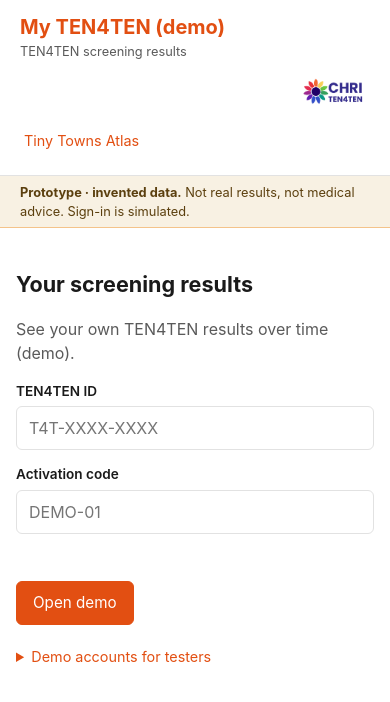
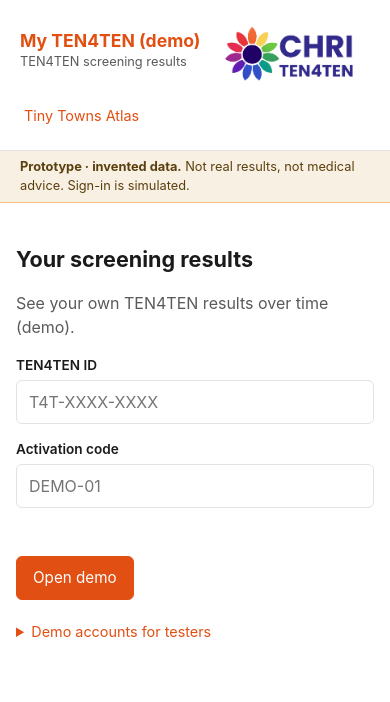
Before and after one commit to TinyTownsAtlas/tinytownsatlas.github.io, a website built with Vite: page my-ten4ten/index.html in a window 390 px wide. Built offline with nearby package versions, Linux system fonts and the light colour scheme; files whose address does not match are found by name.

Commit message:
Improve My TEN4TEN logo size and responsive header layout

```diff
--- a/src/my-ten4ten/my-ten4ten.css
+++ b/src/my-ten4ten/my-ten4ten.css
@@ -37,19 +37,21 @@ body.mt {
 .mt-brand-link { color: inherit; text-decoration: none; }
 .mt-brand-link:hover { text-decoration: underline; }
 .mt-brand-link:focus-visible { outline: 3px solid var(--color-accent); outline-offset: 3px; }
-.mt-header-brand { width: 88px; height: 50px; object-fit: contain; margin-left: auto; }
+.mt-header-brand { display: block; width: 158px; height: auto; object-fit: contain; margin-left: auto; flex-shrink: 0; }
+.mt #topbar-actions { flex: 0 1 auto; }
 .mt-toplink { color: var(--color-muted); font-size: 0.9rem; text-decoration: none; padding: 0 0.25rem; min-height: 44px; display: inline-flex; align-items: center; }
 .mt-toplink:hover { text-decoration: underline; }
 .mt-who { font-size: 0.85rem; color: var(--color-muted); }
 .mt-who:empty { display: none; }
 #topbar-actions { flex-wrap: wrap; }
 @media (max-width: 700px) {
-  #topbar { align-items: flex-start; flex-wrap: wrap; gap: 0.5rem; }
-  #brand { max-width: 100%; }
-  .mt-header-brand { width: 68px; height: 42px; }
-  #topbar-actions { flex: 1 1 100%; justify-content: flex-start; gap: 0.25rem 0.5rem; }
+  /* Keep the larger logo beside the title, with navigation on its own compact row. */
+  .mt #topbar { display: grid; grid-template-columns: minmax(0, 1fr) clamp(118px, 38vw, 156px); align-items: center; gap: 0.25rem 0.6rem; }
+  .mt #brand { min-width: 0; max-width: 100%; }
+  .mt #brand h1 { font-size: 1.1rem; line-height: 1.25; }
+  .mt-header-brand { grid-column: 2; grid-row: 1; width: 100%; height: auto; margin-left: 0; }
+  .mt #topbar-actions { grid-column: 1 / -1; grid-row: 2; flex: 0 1 auto; justify-content: flex-start; gap: 0.25rem 0.5rem; }
   .mt-who { flex: 1 1 100%; overflow-wrap: anywhere; }
-  #topbar-actions { justify-content: flex-start; }
   #mt-signout { margin-left: auto; }
 }
 
```
